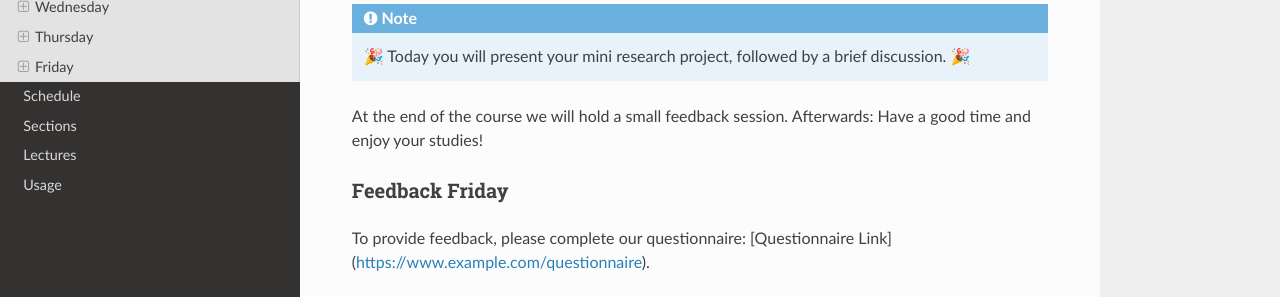
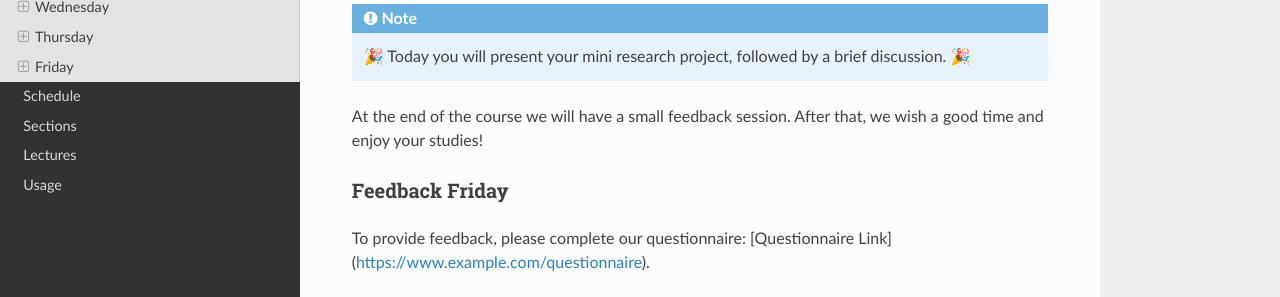
Before and after one commit to bheimbu/evolutionary_ecology, a Sphinx documentation site: the page built from docs/source/third_week.rst, in a window 1280 px wide and 900 px high, scrolled down 4354 px. Shown: the part 436-733 px from the top of the window. Built offline with Sphinx 7.4.7 and the Read the Docs theme 2.0.0, drawn with Linux system fonts in a browser that asks for light colours.

Commit message:
Update third_week.rst

```diff
--- a/docs/source/third_week.rst
+++ b/docs/source/third_week.rst
@@ -187,7 +187,7 @@ Tasks of the Day
 
   🎉 Today you will present your mini research project, followed by a brief discussion. 🎉
 
-At the end of the course we will hold a small feedback session. Afterwards: Have a good time and enjoy your studies!
+At the end of the course we will have a small feedback session. After that, we wish a good time and enjoy your studies!
 
 Feedback Friday
 ^^^^^^^^^^^^^^^
```
